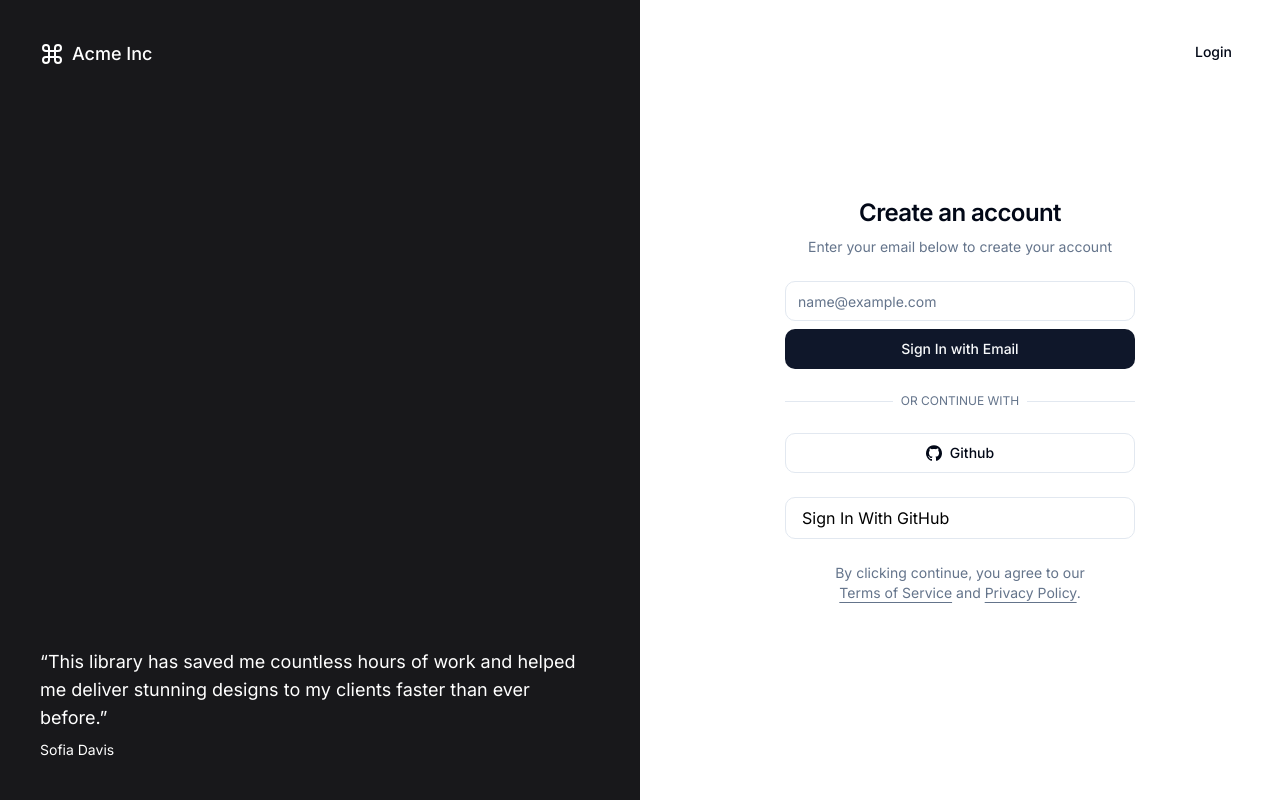
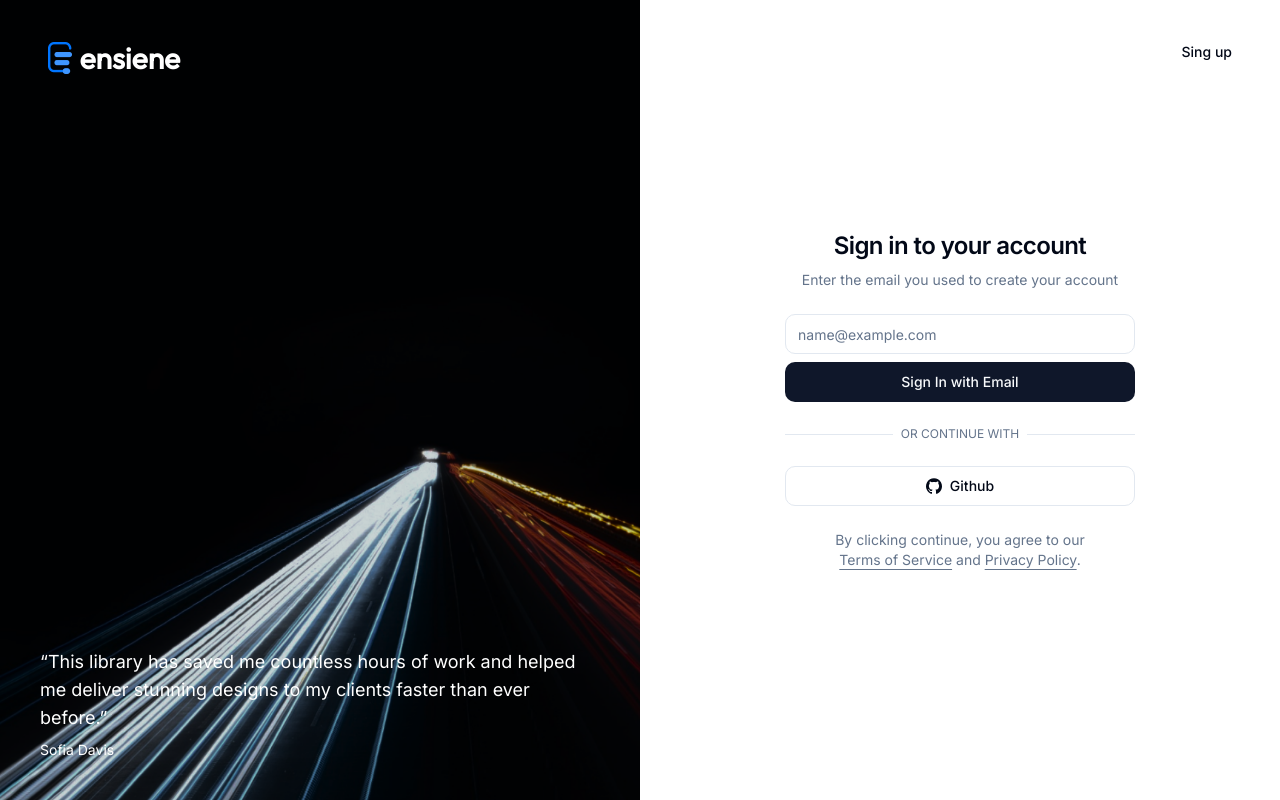
Before and after one commit to ensiene/webapp, a Next.js app: page /sign-in in a window 1280 px wide. Built offline with nearby package versions, Linux system fonts and the light colour scheme; no server answers.

Commit message:
v0.1.3.6

```diff
--- a/app/_components/header.tsx
+++ b/app/_components/Header.tsx
@@ -1,4 +1,4 @@
-import { Navbar } from './navbar'
+import { Navbar } from './Navbar'
 
 export function Header() {
     return (
--- a/app/_components/LoginOptions.tsx
+++ b/app/_components/LoginOptions.tsx
@@ -1,7 +1,7 @@
 import Link from "next/link";
 import { getServerSession } from "next-auth/next";
 import { options } from "@/app/api/auth/[...nextauth]/options";
-import { MenuProfile, MenuSandwich } from './profile-menu'
+import { MenuProfile, MenuSandwich } from './NavMenus'
 import { Button } from "@/components/ui/button"
 
 const LoginOptions = async () => {
--- a/app/_components/profile-menu.tsx
+++ b/app/_components/NavMenus.tsx
@@ -105,32 +105,59 @@ export function MenuSandwich() {
         <Button variant="outline" className="w-10 px-0"><Menu></Menu></Button>
       </DropdownMenuTrigger>
       <DropdownMenuContent align="start" className="w-56 mt-3.5">
+        <Link href='/'>
+          <DropdownMenuItem>
 
+            <Home className="mr-2 h-6 w-6" />
+            <span className="text-xl">Home</span>
+
+          </DropdownMenuItem>
+        </Link>
+
+        <Link href='/store'>
           <DropdownMenuItem>
-          <Home className="mr-2 h-4 w-4" />
-          <span>Home</span>
+
+            <ShoppingBag className="mr-2 h-6 w-6" />
+            <span>Store</span>
+
           </DropdownMenuItem>
+        </Link>
+        <Link href='/library'>
           <DropdownMenuItem>
-          <ShoppingBag className="mr-2 h-4 w-4" />
-          <span>Store</span>
+
+            <LayoutGrid className="mr-2 h-6 w-6" />
+            <span>Library</span>
+
           </DropdownMenuItem>
+        </Link>
+
+        <Link href='/labs'>
           <DropdownMenuItem>
-          <LayoutGrid className="mr-2 h-4 w-4" />
-          <span>Library</span>
+
+            <Beaker className="mr-2 h-6 w-6" />
+            <span>Labs</span>
+
           </DropdownMenuItem>
+        </Link>
+
+        <Link href='/articles'>
           <DropdownMenuItem>
-          <Beaker className="mr-2 h-4 w-4" />
-          <span>Labs</span>
+
+            <Newspaper className="mr-2 h-6 w-6" />
+            <span>Articles</span>
+
           </DropdownMenuItem>
+        </Link>
+
+        <Link href='/plans'>
           <DropdownMenuItem>
-          <Newspaper className="mr-2 h-4 w-4" />
-          <span>Articles</span>
+
+            <Award className="mr-2 h-6 w-6" />
+            <span>Plans</span>
+
           </DropdownMenuItem>
-        <DropdownMenuItem>
-          <Award className="mr-2 h-4 w-4" />
-          <span>Plans</span>
-        </DropdownMenuItem>
+        </Link>
       </DropdownMenuContent>
-    </DropdownMenu>
+    </DropdownMenu >
   )
 }
--- a/app/_components/navbar.tsx
+++ b/app/_components/Navbar.tsx
@@ -5,10 +5,10 @@ import Link from "next/link"
 
 import { cn } from "@/lib/utils"
 import { Iconoir, ProfileCircle } from 'iconoir-react'
-import { ModeToggle } from './darkmode'
+import { ModeToggle } from './Darkmode'
 
-import { MenuProfile, MenuSandwich } from './profile-menu'
-
+import { MenuProfile, MenuSandwich } from './NavMenus'
+import Logomark from "@/app/_components/miscellaneous/EnsieneLogo"
 
 
 import {
@@ -21,7 +21,7 @@ import {
   navigationMenuTriggerStyle,
 } from "@/components/ui/navigation-menu"
 
-import { Navitems } from '@/app/_components/Navitems'
+import { Navitems } from '@/app/_components/NavItems'
 import LoginOptions from "./LoginOptions";
 
 
@@ -33,16 +33,7 @@ export function Navbar() {
         <div className="flex md:hidden" >
           <MenuSandwich />
         </div>
-        <Link href="/">
-          <div className="sm:flex flex-shrink-0 items<MenuSandwich />-center">
-            <img
-              className="h-8 w-auto px-2"
-              src="/assets/images/icon.webp"
-              alt="Ensiene"
-            />
-            <h1 className="sm:flex font-black text-3xl font-outfit hidden">ensiene</h1>
-          </div>
-        </Link>
+        <Logomark />
       </div>
 
 
--- /dev/null
+++ b/app/_components/miscellaneous/EnsieneLogo.tsx
@@ -0,0 +1,24 @@
+'use client'
+import * as React from "react"
+import Link from "next/link"
+import Image from "next/image"
+
+
+export default function Logomark() {
+  return (
+    <>
+      <Link href="/">
+        <div className="sm:flex flex-shrink-0 flex items-center">
+          <Image
+            className="h-8 w-auto px-2"
+            src="/assets/images/icon.webp"
+            alt="Ensiene"
+            width={60}
+            height={80}
+          />
+          <h1 className="sm:flex font-black text-3xl font-outfit hidden">ensiene</h1>
+        </div>
+      </Link>
+    </>
+  )
+}
--- a/app/page.tsx
+++ b/app/page.tsx
@@ -1,8 +1,8 @@
 import { Container } from 'lucide-react'
-import { Navbar } from  './_components/navbar'
+import { Navbar } from  './_components/Navbar'
 import Link from "next/link"
 import LoginOptions from "@/app/_components/LoginOptions"
-import { Header } from "./_components/header"
+import { Header } from "./_components/Header"
 import Image from "next/image"
 
 import { Metadata } from "next"
--- a/app/profile/page.tsx
+++ b/app/profile/page.tsx
@@ -1,16 +1,26 @@
 import Image from "next/image";
 import { getServerSession } from "next-auth";
 import { options } from "@/app/api/auth/[...nextauth]/options";
+import { Header } from "@/app/_components/Header"
+
+import { Metadata } from "next"
+export const metadata: Metadata = {
+  title: "Ensiene | User profile",
+  description: "Edit your profile here",
+}
+
 
 const ProfilePage = async () => {
   const session = await getServerSession(options);
 
   return (
-    <div className="dark:bg-black bg-slate-50">
-      <h1>ProfilePage</h1>
+    <main className="h-full">
 
-      <div>
-        {session?.user?.name ? <h2>Hello {session.user.name}!</h2> : null}
+      <Header />
+      <h1>Profile page</h1>
+
+      <div className="flex flex-col align-middle justify-center items-center">
+
 
         {session?.user?.image ? (
           <Image
@@ -19,10 +29,15 @@ const ProfilePage = async () => {
             height={200}
             alt={`Profile Pic for ${session.user.name}`}
             priority={true}
+            className="rounded-full"
           />
         ) : null}
+
+        {session?.user?.name ? <h2 className="text-2xl font-bold my-2">Hello, {session.user.name}!</h2> : null}
+
+
       </div>
-    </div>
+    </main>
   );
 };
 
--- a/app/sign-in/page.tsx
+++ b/app/sign-in/page.tsx
@@ -1,7 +1,3 @@
-import SignInButton from "@/app/_components/SignInButton";
-
-
-
 import Image from "next/image"
 import Link from "next/link"
 
@@ -11,13 +7,15 @@ import { options } from "@/app/api/auth/[...nextauth]/options";
 
 import { cn } from "@/lib/utils"
 import { buttonVariants } from "@/components/ui/button"
-import { UserAuthForm } from "@/app/_components/forms/user-auth-form"
+import { UserAuthForm } from "@/app/_components/forms/UserAuthForm"
+import Logomark from "@/app/_components/miscellaneous/EnsieneLogo"
 
 import { Metadata } from "next"
 export const metadata: Metadata = {
-  title: "Authentication - Ensiene",
+  title: "Ensiene | Authetication",
   description: "Sign in with your account or create one now!",
 }
+
 
 
 
@@ -33,48 +31,27 @@ const SignInPage = async () => {
       <main className="flex col">
 
 
-          <div className="md:hidden">
-            <Image
-              src="/examples/authentication-light.png"
-              width={1280}
-              height={843}
-              alt="Authentication"
-              className="block dark:hidden"
-            />
-            <Image
-              src="/examples/authentication-dark.png"
-              width={1280}
-              height={843}
-              alt="Authentication"
-              className="hidden dark:block"
-            />
+
+        <div className="container relative  h-[800px] flex-col items-center justify-center grid lg:max-w-none lg:grid-cols-2 lg:px-0">
+          <div className="lg:hidden absolut right-4 top-4 md:right-8 md:top-8">
+            <Logomark />
+
           </div>
-          <div className="container relative hidden h-[800px] flex-col items-center justify-center md:grid lg:max-w-none lg:grid-cols-2 lg:px-0">
           <Link
-              href="/examples/authentication"
+            href="/sign-up"
             className={cn(
               buttonVariants({ variant: "ghost" }),
               "absolute right-4 top-4 md:right-8 md:top-8"
             )}
           >
-              Login
+
+            Sing up
           </Link>
+
           <div className="relative hidden h-full flex-col bg-muted p-10 text-white dark:border-r lg:flex">
-              <div className="absolute inset-0 bg-zinc-900" />
+            <div className="absolute inset-0 bg-cover bg-center bg-no-repeat w-full h-full flex items-center justify-left" style={{ backgroundImage: 'url(/assets/images/login-image.webp)' }} />
             <div className="relative z-20 flex items-center text-lg font-medium">
-                <svg
-                  xmlns="http://www.w3.org/2000/svg"
-                  viewBox="0 0 24 24"
-                  fill="none"
-                  stroke="currentColor"
-                  strokeWidth="2"
-                  strokeLinecap="round"
-                  strokeLinejoin="round"
-                  className="mr-2 h-6 w-6"
-                >
-                  <path d="M15 6v12a3 3 0 1 0 3-3H6a3 3 0 1 0 3 3V6a3 3 0 1 0-3 3h12a3 3 0 1 0-3-3" />
-                </svg>
-                Acme Inc
+              <Logomark />
             </div>
             <div className="relative z-20 mt-auto">
               <blockquote className="space-y-2">
@@ -87,18 +64,22 @@ const SignInPage = async () => {
               </blockquote>
             </div>
           </div>
+
           <div className="lg:p-8">
             <div className="mx-auto flex w-full flex-col justify-center space-y-6 sm:w-[350px]">
+
               <div className="flex flex-col space-y-2 text-center">
+
+
                 <h1 className="text-2xl font-semibold tracking-tight">
-                    Create an account
+                  Sign in to your account
                 </h1>
                 <p className="text-sm text-muted-foreground">
-                    Enter your email below to create your account
+                  Enter the email you used to create your account
                 </p>
               </div>
               <UserAuthForm />
-              <SignInButton />
+
               <p className="px-8 text-center text-sm text-muted-foreground">
                 By clicking continue, you agree to our{" "}
                 <Link
```
Also changed, not shown: app/_components/Darkmode.tsx (renamed from app/_components/darkmode.tsx), app/_components/NavItems.tsx (renamed from app/_components/Navitems.tsx), app/_components/forms/UserAuthForm.tsx (renamed from app/_components/forms/user-auth-form.tsx), login-image.webp (added), public/assets/images/login-image.webp (added). Lines whose indentation alone changed are shown as unchanged.
